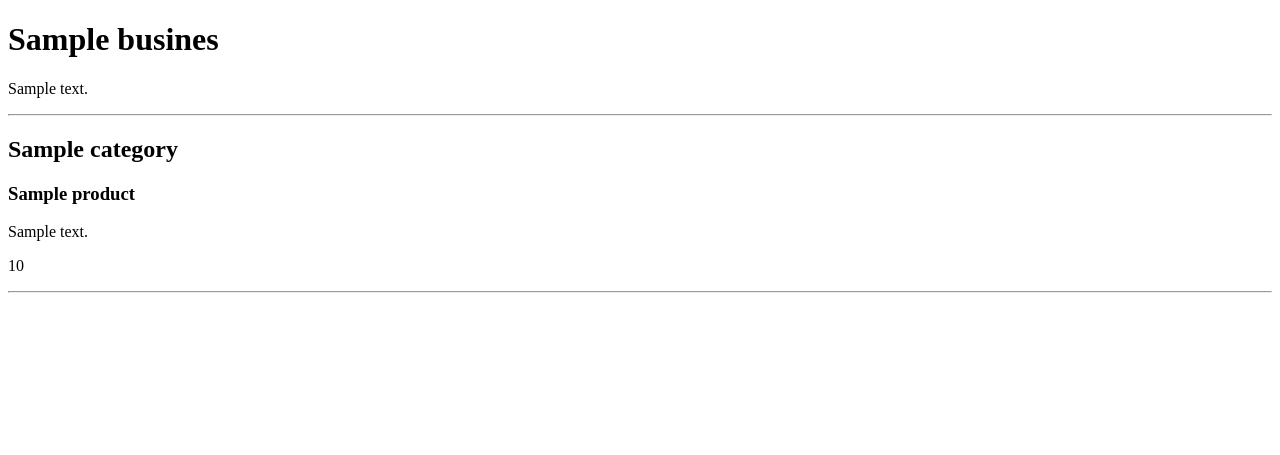
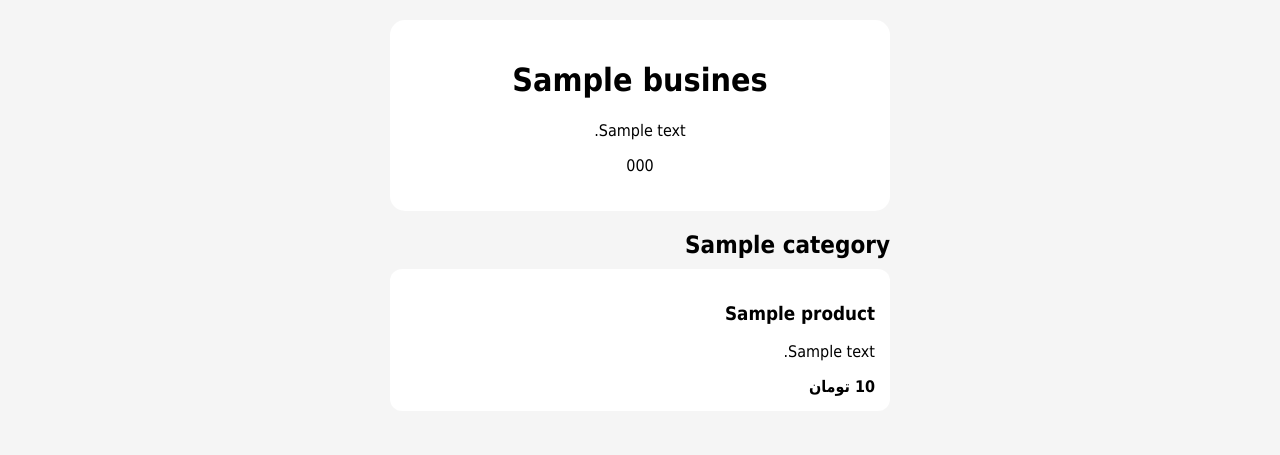
Before and after one commit to redhandpro/digitalmenu, a Python web app: template business/templates/menu.html in a window 1280 px wide. Shown: the top 455 px of the page. Run offline with Jinja, Linux system fonts and the light colour scheme; the template is opened without the code that fills it: most values are stand-ins (such as "Sample title", 1, 10 or a date in 2020).

Commit message:
Improve menu page design

```diff
--- a/business/templates/menu.html
+++ b/business/templates/menu.html
@@ -1,34 +1,120 @@
 <!DOCTYPE html>
-<html>
+<html lang="fa" dir="rtl">
+
 <head>
+    <meta charset="UTF-8">
+    <meta name="viewport" content="width=device-width, initial-scale=1.0">
+
     <title>{{ business.name }}</title>
+
+    <style>
+        body {
+            font-family: Tahoma, sans-serif;
+            background: #f5f5f5;
+            margin: 0;
+            padding: 20px;
+        }
+
+        .container {
+            max-width: 500px;
+            margin: auto;
+        }
+
+        .header {
+            background: white;
+            padding: 20px;
+            border-radius: 15px;
+            text-align: center;
+            margin-bottom: 20px;
+        }
+
+        .category {
+            margin-bottom: 25px;
+        }
+
+        .category h2 {
+            margin-bottom: 10px;
+        }
+
+        .product {
+            background: white;
+            padding: 15px;
+            border-radius: 12px;
+            margin-bottom: 10px;
+        }
+
+        .price {
+            font-weight: bold;
+        }
+
+    </style>
+
 </head>
 
 <body>
 
-<h1>{{ business.name }}</h1>
+<div class="container">
 
-<p>{{ business.address }}</p>
 
-<hr>
+<div class="header">
+
+<h1>
+{{ business.name }}
+</h1>
+
+<p>
+{{ business.address }}
+</p>
+
+<p>
+{{ business.phone }}
+</p>
+
+</div>
+
 
 {% for category in categories %}
 
-<h2>{{ category.name }}</h2>
+<div class="category">
+
+<h2>
+{{ category.name }}
+</h2>
+
 
 {% for product in category.products.all %}
 
-<h3>{{ product.name }}</h3>
 
-<p>{{ product.description }}</p>
+<div class="product">
 
-<p>{{ product.price }}</p>
+<h3>
+{{ product.name }}
+</h3>
 
-<hr>
+
+<p>
+{{ product.description }}
+</p>
+
+
+<div class="price">
+{{ product.price }} تومان
+</div>
+
+
+</div>
+
 
 {% endfor %}
 
+</div>
+
+
 {% endfor %}
 
+
+</div>
+
 </body>
+
 </html>
--- a/config/settings.py
+++ b/config/settings.py
@@ -116,3 +116,6 @@ USE_TZ = True
 # https://docs.djangoproject.com/en/6.0/howto/static-files/
 
 STATIC_URL = 'static/'
+MEDIA_URL = '/media/'
+
+MEDIA_ROOT = BASE_DIR / 'media'
```
Also changed, not shown: config/urls.py (+6 -1 lines).
